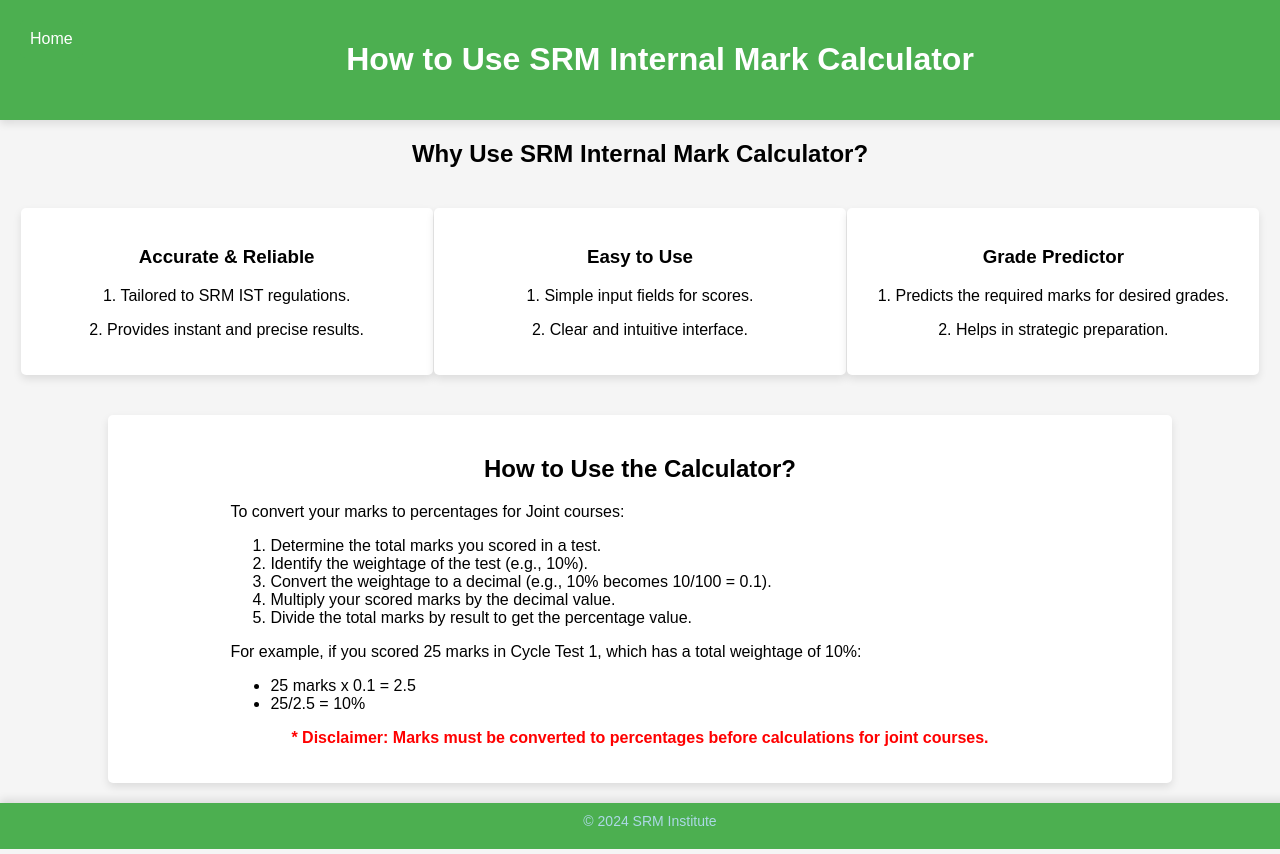
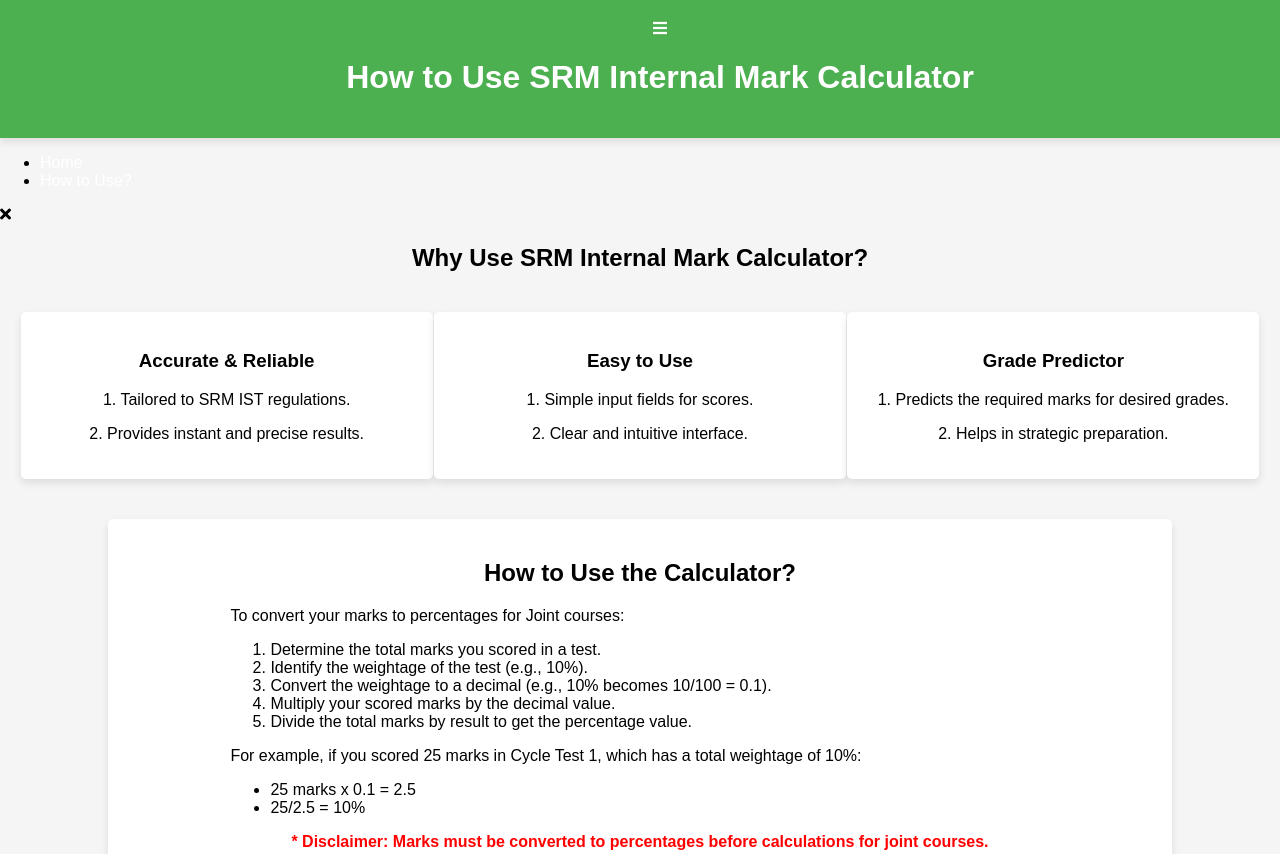
Before and after one commit to adi040/SRM-Internal-Mark-Calculator, a plain HTML site: page howtouse.html in a window 1280 px wide. Shown: the top 854 px of the page. Drawn offline with Linux system fonts and the light colour scheme.

Commit message:
Update howtouse.html

```diff
--- a/howtouse.html
+++ b/howtouse.html
@@ -5,15 +5,27 @@
     <meta name="viewport" content="width=device-width, initial-scale=1.0">
     <title>How to Use - SRM Internal Mark Calculator</title>
     <link rel="stylesheet" href="styles.css">
+    <link rel="stylesheet" type="text/css" href="https://cdnjs.cloudflare.com/ajax/libs/font-awesome/5.15.3/css/all.min.css">
+    <script src="js.js" defer></script>
 </head>
 <body>
     <header>
-        <div class="menu">
-            <button id="home-button">Home</button>
+        <div class="menu-icon" onclick="toggleMenu()">
+            <i class="fas fa-bars"></i>
         </div>
         <h1>How to Use SRM Internal Mark Calculator</h1>
     </header>
+    <nav class="side-menu" id="side-menu">
+        <ul>
+            <li><a href="index.html">Home</a></li>
+            <li><a href="howtouse.html">How to Use?</a></li>
+        </ul>
+        <div class="menu-icon close-menu" onclick="toggleMenu()">
+            <i class="fas fa-times"></i>
+        </div>
+    </nav>
     <main>
+
         <section id="why-use">
             <h2>Why Use SRM Internal Mark Calculator?</h2>
             <div class="why-use-container">
@@ -81,6 +93,11 @@
                 });
             });
         });
+
+        function toggleMenu() {
+            const sideMenu = document.getElementById('side-menu');
+            sideMenu.classList.toggle('active');
+        }
     </script>
 </body>
 </html>
```
